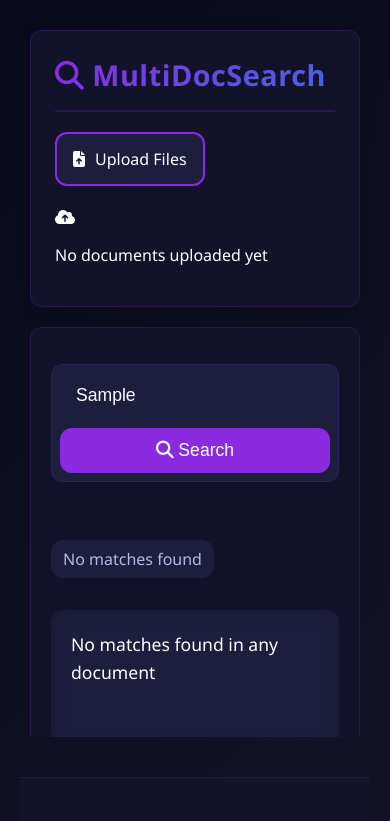
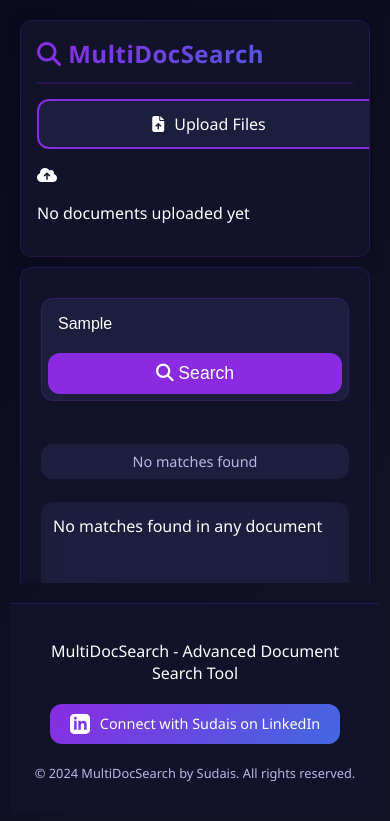
Before and after one commit to xeedev1/MultiDocSearch, a plain HTML site: page index.html in a window 390 px wide. Both pictures are taken after typing "Sample" into the empty fields and a click on the button "Search". Shown: the top 821 px of the page. Drawn offline with nearby package versions, Linux system fonts and the light colour scheme.

Commit message:
mobile responsiveness

```diff
--- a/assets/css/styles.css
+++ b/assets/css/styles.css
@@ -354,28 +354,207 @@
 }
 
 @media (max-width: 768px) {
+    body {
+        padding: 10px;
+    }
+
     .container {
         grid-template-columns: 1fr;
         height: auto;
         padding: 10px;
+        gap: 10px;
     }
 
     .sidebar {
         height: auto;
-        max-height: 300px;
+        max-height: none;
+        padding: 16px;
+    }
+
+    .sidebar h3 {
+        font-size: 1.5rem;
+        padding-bottom: 12px;
+    }
+
+    .upload-container {
+        flex-direction: column;
+    }
+
+    .upload-label, .clear-button {
+        width: 100%;
+        justify-content: center;
+        padding: 12px;
     }
 
     .search-wrapper {
         flex-direction: column;
+        padding: 6px;
+    }
+
+    .search-wrapper input {
+        width: 100%;
+        padding: 10px;
+        font-size: 1rem;
+    }
+
+    .search-wrapper button {
+        width: 100%;
+        padding: 10px;
+    }
+
+    .navigation-container {
+        flex-direction: column;
+        gap: 10px;
+        padding: 8px;
+    }
+
+    .word-navigation {
+        flex-direction: column;
+        width: 100%;
+    }
+
+    .word-navigation button {
+        width: 100%;
+        justify-content: center;
+        font-size: 0.9rem;
+    }
+
+    .navigation-buttons {
+        width: 100%;
+        justify-content: space-between;
+    }
+
+    .navigation-buttons button {
+        width: 48%;
+        height: 36px;
+        border-radius: 18px;
     }
 
     .document-viewer {
-        max-height: 400px;
+        padding: 12px;
+        font-size: 1rem;
+        max-height: 50vh;
     }
 
-    .navigation-buttons button {
-        width: 40px;
-        height: 40px;
+    .results-container {
+        flex-direction: column;
+        gap: 10px;
+        align-items: stretch;
+    }
+
+    .results-count {
+        text-align: center;
+        font-size: 0.9rem;
+    }
+
+    /* Footer mobile styles */
+    .footer {
+        margin-top: 20px;
+        padding: 20px 10px;
+    }
+
+    .footer-content {
+        padding: 0 10px;
+    }
+
+    .linkedin-link {
+        padding: 10px 20px;
+        font-size: 0.9rem;
+    }
+
+    .linkedin-icon {
+        width: 20px;
+        height: 20px;
+    }
+
+    .copyright {
+        font-size: 0.8rem;
+    }
+}
+
+/* Additional responsive breakpoint for very small devices */
+@media (max-width: 380px) {
+    .container {
+        padding: 5px;
+    }
+
+    .sidebar h3 {
+        font-size: 1.3rem;
+    }
+
+    .upload-label, .clear-button {
+        font-size: 0.9rem;
+        padding: 10px;
+    }
+
+    .search-wrapper input {
+        font-size: 0.9rem;
+    }
+
+    .word-navigation button {
+        font-size: 0.8rem;
+        height: 38px;
+    }
+}
+
+/* Optimize spacing */
+.sidebar {
+    gap: 15px;
+}
+
+.file-list {
+    gap: 6px;
+}
+
+.file-item {
+    padding: 10px 12px;
+}
+
+.search-container {
+    padding: 10px 0;
+    margin-bottom: 5px;
+}
+
+.results-container {
+    padding: 8px 0;
+    margin-bottom: 5px;
+}
+
+.navigation-container {
+    margin: 5px 0;
+}
+
+/* Add smooth transitions for better UX */
+.container, .sidebar, .main-content {
+    transition: all 0.3s ease;
+}
+
+/* Improve touch targets for mobile */
+@media (hover: none) and (pointer: coarse) {
+    .file-item {
+        padding: 14px 16px;
+        min-height: 44px;
+    }
+
+    .upload-label, .clear-button {
+        min-height: 44px;
+    }
+
+    .search-wrapper input,
+    .search-wrapper button {
+        min-height: 44px;
+    }
+}
+
+/* Fix iOS specific issues */
+@supports (-webkit-touch-callout: none) {
+    .document-viewer {
+        -webkit-overflow-scrolling: touch;
+    }
+
+    input, button {
+        -webkit-appearance: none;
+        border-radius: var(--border-radius);
     }
 }
 
```
Also changed, not shown: standalone.html (+2 -0 lines), 1 other file.
